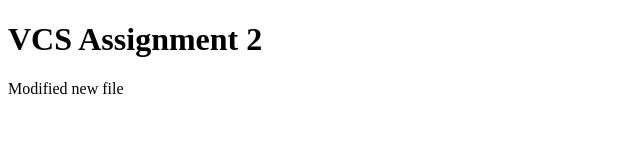
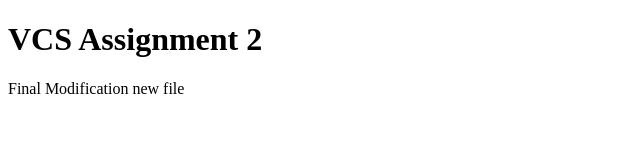
Before and after one commit to KeerthanaBandi/cd_vcs_assignment2, a plain HTML site: page exercise7/new.html in a window 1280 px wide. Shown: the full height of the page, 0-640 px from the left. Drawn offline with Linux system fonts and the light colour scheme.

Commit message:
modified new.html file one last time

```diff
--- a/exercise7/new.html
+++ b/exercise7/new.html
@@ -4,7 +4,7 @@
 
 <h1>VCS Assignment 2</h1>
 
-<p>Modified new file</p>
+<p>Final Modification new file</p>
 
 </body>
 </html>
```
